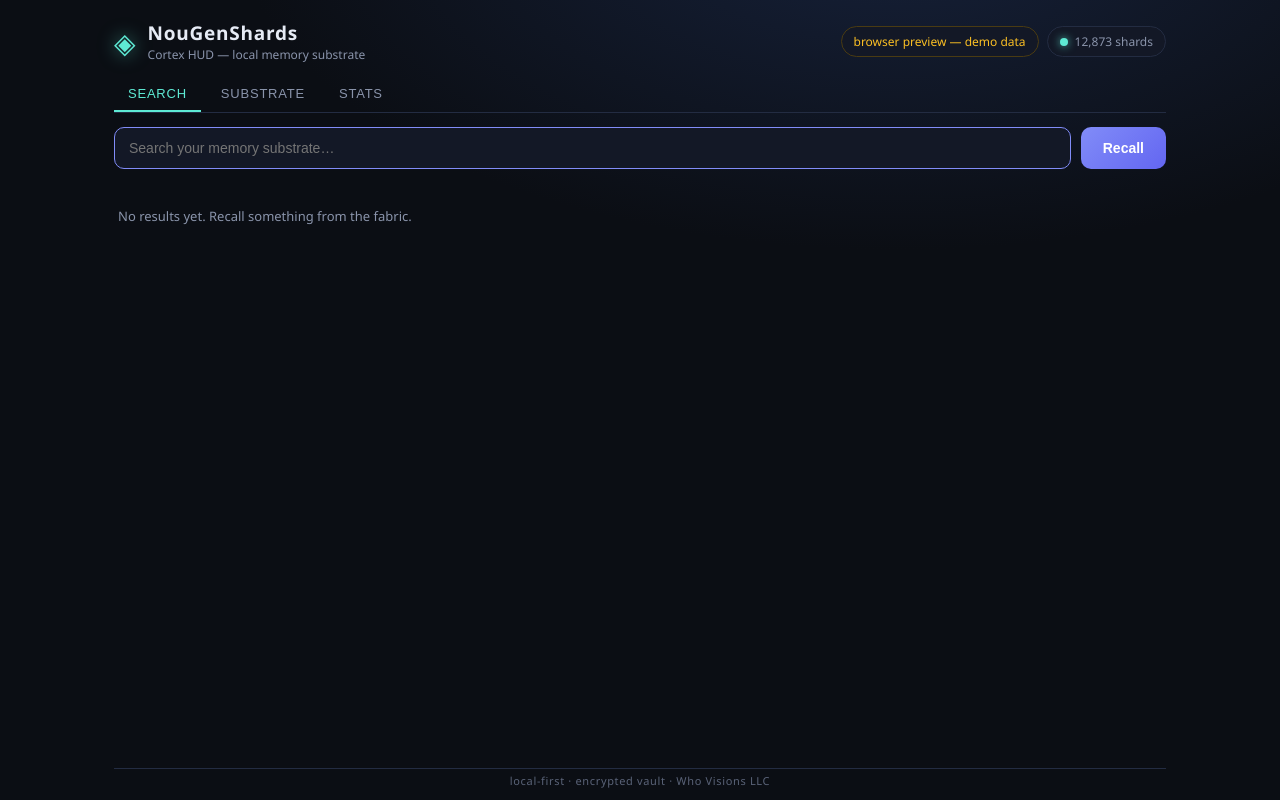
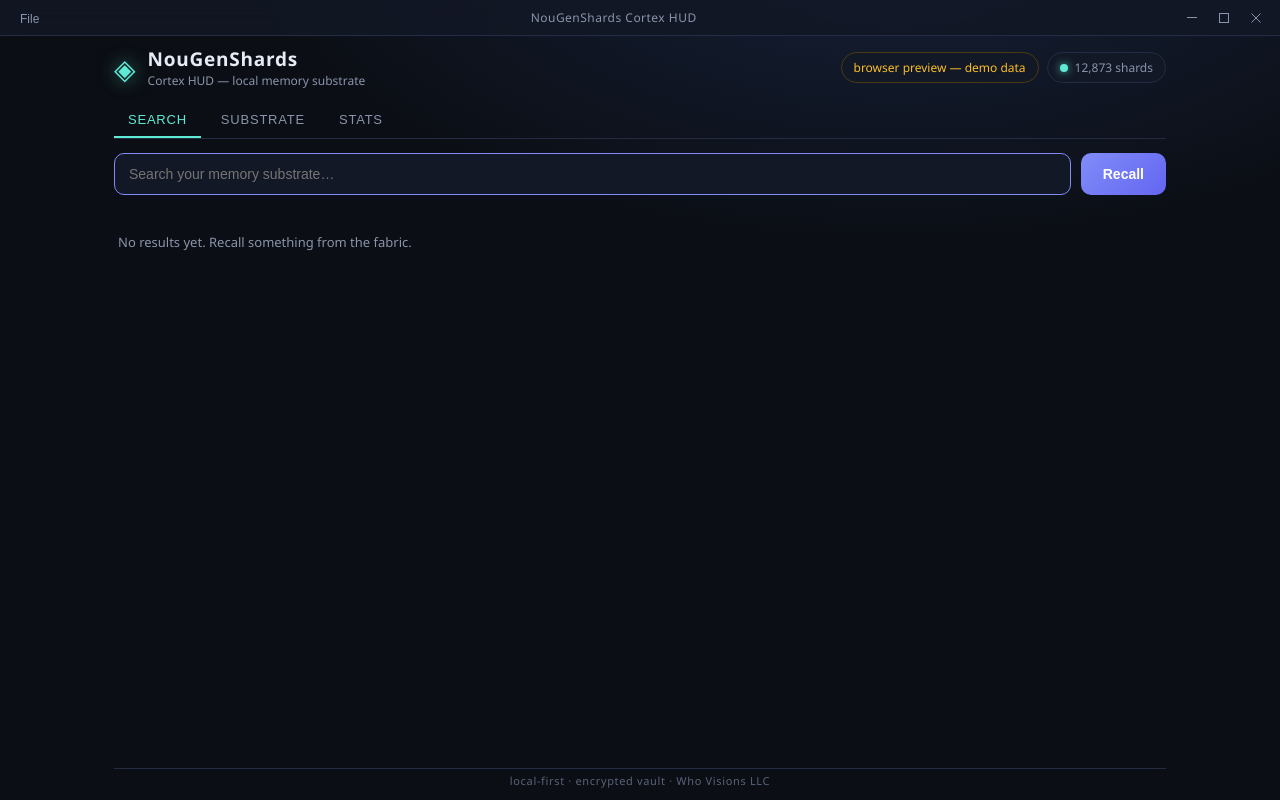
Before and after one commit to Who-Visions/NouGenShards, a React (Vite) app in the folder ui/: page / in a window 1280 px wide. Built offline with nearby package versions, Linux system fonts and the light colour scheme.

Commit message:
feat: implement custom glassmorphic titlebar with File dropdown menu and window controls

```diff
--- a/src-tauri/tauri.conf.json
+++ b/src-tauri/tauri.conf.json
@@ -18,7 +18,8 @@
         "minWidth": 760,
         "minHeight": 520,
         "resizable": true,
-        "fullscreen": false
+        "fullscreen": false,
+        "decorations": false
       }
     ],
     "security": {
--- a/ui/src/App.tsx
+++ b/ui/src/App.tsx
@@ -106,6 +106,31 @@ export default function App() {
   const [period, setPeriod] = useState('week');
   const [busy, setBusy] = useState(false);
   const [error, setError] = useState<string | null>(null);
+  const [fileMenuOpen, setFileMenuOpen] = useState(false);
+
+  const toggleFileMenu = useCallback((e: React.MouseEvent) => {
+    e.stopPropagation();
+    setFileMenuOpen((o) => !o);
+  }, []);
+
+  useEffect(() => {
+    if (!fileMenuOpen) return;
+    const close = () => setFileMenuOpen(false);
+    window.addEventListener('click', close);
+    return () => window.removeEventListener('click', close);
+  }, [fileMenuOpen]);
+
+  const handleMinimize = useCallback(() => {
+    tauriInvoke?.('minimize_window');
+  }, []);
+
+  const handleMaximize = useCallback(() => {
+    tauriInvoke?.('toggle_maximize_window');
+  }, []);
+
+  const handleClose = useCallback(() => {
+    tauriInvoke?.('close_window');
+  }, []);
 
   const refreshStatus = useCallback(async () => {
     try {
@@ -115,6 +140,37 @@ export default function App() {
     } catch (e) {
       setError(String(e));
     }
+  }, []);
+
+  const handleRefresh = useCallback(() => {
+    setFileMenuOpen(false);
+    refreshStatus();
+  }, [refreshStatus]);
+
+  const handleScan = useCallback(() => {
+    setFileMenuOpen(false);
+    setTab('substrate');
+    refreshStatus();
+  }, [refreshStatus]);
+
+  const handleImport = useCallback(() => {
+    setFileMenuOpen(false);
+    setTab('stats');
+  }, []);
+
+  const handleExit = useCallback(() => {
+    tauriInvoke?.('close_window');
+  }, []);
+
+  useEffect(() => {
+    const handleKeyDown = (e: KeyboardEvent) => {
+      if ((e.ctrlKey || e.metaKey) && e.key.toLowerCase() === 'q') {
+        e.preventDefault();
+        tauriInvoke?.('close_window');
+      }
+    };
+    window.addEventListener('keydown', handleKeyDown);
+    return () => window.removeEventListener('keydown', handleKeyDown);
   }, []);
 
   useEffect(() => {
@@ -168,7 +224,52 @@ export default function App() {
   );
 
   return (
-    <div className="hud">
+    <div className="app-container">
+      <div className="titlebar" data-tauri-drag-region>
+        <div className="titlebar-left">
+          <div className="menu-item">
+            <button
+              className={`menu-btn ${fileMenuOpen ? 'active' : ''}`}
+              onClick={toggleFileMenu}
+            >
+              File
+            </button>
+            {fileMenuOpen && (
+              <div className="dropdown-content" onClick={(e) => e.stopPropagation()}>
+                <button onClick={handleRefresh}>
+                  <span>Refresh Substrate</span>
+                </button>
+                <button onClick={handleScan}>
+                  <span>Scan Workspace</span>
+                </button>
+                <button onClick={handleImport}>
+                  <span>Import History</span>
+                </button>
+                <div className="divider" />
+                <button onClick={handleExit} className="danger-item">
+                  <span>Exit</span>
+                  <span className="shortcut">Ctrl+Q</span>
+                </button>
+              </div>
+            )}
+          </div>
+        </div>
+        <div className="titlebar-center" data-tauri-drag-region>
+          NouGenShards Cortex HUD
+        </div>
+        <div className="titlebar-right">
+          <button className="titlebar-btn minimize" onClick={handleMinimize} title="Minimize">
+            <svg width="10" height="1" viewBox="0 0 10 1" fill="none"><path d="M0 0.5H10" stroke="currentColor" strokeWidth="1"/></svg>
+          </button>
+          <button className="titlebar-btn maximize" onClick={handleMaximize} title="Maximize">
+            <svg width="10" height="10" viewBox="0 0 10 10" fill="none"><rect x="0.5" y="0.5" width="9" height="9" stroke="currentColor" strokeWidth="1"/></svg>
+          </button>
+          <button className="titlebar-btn close" onClick={handleClose} title="Close">
+            <svg width="10" height="10" viewBox="0 0 10 10" fill="none"><path d="M0.5 0.5L9.5 9.5M9.5 0.5L0.5 9.5" stroke="currentColor" strokeWidth="1"/></svg>
+          </button>
+        </div>
+      </div>
+      <div className="hud">
       <header className="hud-header">
         <div className="brand">
           <span className="brand-mark">◈</span>
@@ -300,5 +401,6 @@ export default function App() {
         local-first · encrypted vault · Who Visions LLC
       </footer>
     </div>
+    </div>
   );
 }
--- a/ui/src/styles.css
+++ b/ui/src/styles.css
@@ -27,14 +27,24 @@ body {
   color: var(--text);
 }
 
+.app-container {
+  display: flex;
+  flex-direction: column;
+  height: 100vh;
+  overflow: hidden;
+}
+
 .hud {
   display: flex;
   flex-direction: column;
-  height: 100%;
+  flex: 1;
+  min-height: 0;
   max-width: 1100px;
+  width: 100%;
   margin: 0 auto;
-  padding: 20px 24px 12px;
+  padding: 10px 24px 12px;
   gap: 14px;
+  overflow-y: auto;
 }
 
 /* Header */
@@ -376,3 +386,157 @@ button.ghost:hover,
   border-top: 1px solid var(--line);
   letter-spacing: 0.06em;
 }
+
+/* Titlebar styling */
+.titlebar {
+  height: 36px;
+  background: rgba(19, 24, 38, 0.85);
+  backdrop-filter: blur(12px);
+  -webkit-backdrop-filter: blur(12px);
+  border-bottom: 1px solid var(--line);
+  display: flex;
+  align-items: center;
+  justify-content: space-between;
+  padding: 0 10px;
+  user-select: none;
+  z-index: 1000;
+  position: relative;
+}
+
+.titlebar-left {
+  display: flex;
+  align-items: center;
+  gap: 8px;
+}
+
+.titlebar-center {
+  flex: 1;
+  text-align: center;
+  font-size: 12px;
+  color: var(--muted);
+  letter-spacing: 0.04em;
+  font-weight: 500;
+  height: 100%;
+  display: flex;
+  align-items: center;
+  justify-content: center;
+  cursor: default;
+}
+
+.titlebar-right {
+  display: flex;
+  align-items: center;
+  gap: 4px;
+}
+
+/* Dropdown Menu */
+.menu-item {
+  position: relative;
+}
+
+.menu-btn {
+  background: transparent;
+  border: none;
+  color: var(--muted);
+  font-size: 12px;
+  padding: 4px 10px;
+  border-radius: 4px;
+  cursor: pointer;
+  transition: all 0.15s ease;
+}
+
+.menu-btn:hover,
+.menu-btn.active {
+  background: var(--panel-2);
+  color: var(--text);
+}
+
+.dropdown-content {
+  position: absolute;
+  top: 100%;
+  left: 0;
+  margin-top: 4px;
+  background: var(--panel);
+  border: 1px solid var(--line);
+  border-radius: 8px;
+  width: 180px;
+  box-shadow: 0 8px 24px rgba(0, 0, 0, 0.4);
+  padding: 6px;
+  display: flex;
+  flex-direction: column;
+  gap: 2px;
+  z-index: 1010;
+  animation: dropdown-fade-in 0.15s ease-out;
+}
+
+@keyframes dropdown-fade-in {
+  from { opacity: 0; transform: translateY(-4px); }
+  to { opacity: 1; transform: translateY(0); }
+}
+
+.dropdown-content button {
+  background: transparent;
+  border: none;
+  color: var(--muted);
+  font-size: 12px;
+  text-align: left;
+  padding: 8px 12px;
+  border-radius: 6px;
+  cursor: pointer;
+  width: 100%;
+  display: flex;
+  justify-content: space-between;
+  align-items: center;
+  transition: all 0.15s ease;
+}
+
+.dropdown-content button:hover {
+  background: var(--panel-2);
+  color: var(--text);
+}
+
+.dropdown-content button.danger-item {
+  color: var(--danger);
+}
+
+.dropdown-content button.danger-item:hover {
+  background: rgba(248, 113, 113, 0.1);
+  color: var(--danger);
+}
+
+.dropdown-content .divider {
+  height: 1px;
+  background: var(--line);
+  margin: 4px 0;
+}
+
+.shortcut {
+  font-size: 10px;
+  color: var(--muted);
+  opacity: 0.7;
+}
+
+/* Window buttons */
+.titlebar-btn {
+  background: transparent;
+  border: none;
+  color: var(--muted);
+  width: 28px;
+  height: 28px;
+  border-radius: 4px;
+  display: flex;
+  align-items: center;
+  justify-content: center;
+  cursor: pointer;
+  transition: all 0.15s ease;
+}
+
+.titlebar-btn:hover {
+  background: var(--panel-2);
+  color: var(--text);
+}
+
+.titlebar-btn.close:hover {
+  background: var(--danger);
+  color: #fff;
+}
```
Also changed, not shown: 1 other file (tests, documents, lock files or other folders).
